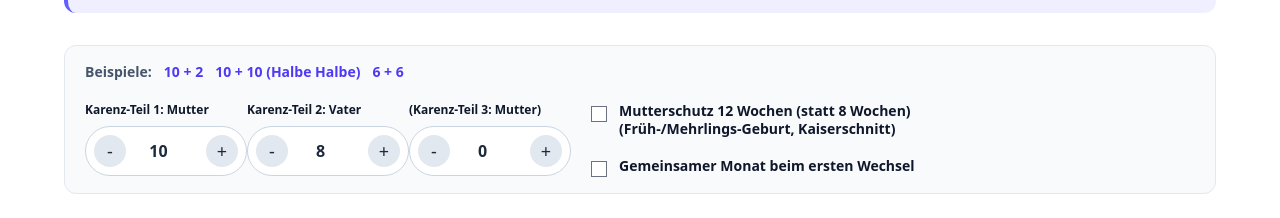
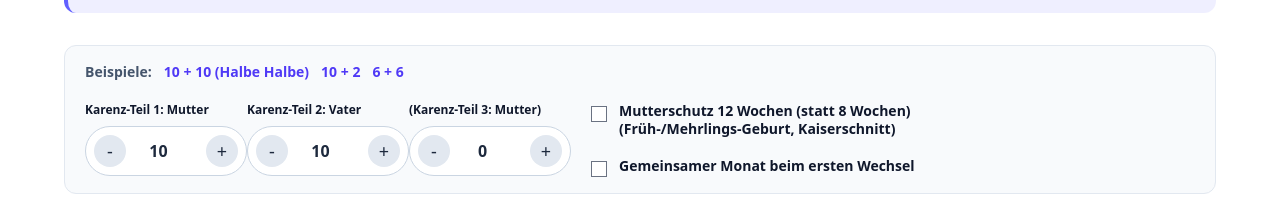
Before and after one commit to mandrasch/karenz-wizard, a SvelteKit app: page /eakbg-planer in a window 1280 px wide. Shown: the part 531-749 px from the top of the page. Built offline with nearby package versions, Linux system fonts and the light colour scheme.

Commit message:
chore: update defaults

```diff
--- a/src/routes/eakbg-planer/+page.svelte
+++ b/src/routes/eakbg-planer/+page.svelte
@@ -48,7 +48,7 @@
 	const rowY = (rowIndex: number) => margins.top + rowIndex * rowHeight;
 
 	let motherMonths = $state(10);
-	let fatherMonths = $state(8);
+	let fatherMonths = $state(10);
 	let thirdMonths = $state(0);
 	let jointMonth = $state(false);
 	let extendedMutterschutz = $state(false);
@@ -653,11 +653,12 @@
 		<div class="planner-controls flex min-w-0 flex-row flex-wrap">
 			<div class="example-presets min-w-0">
 				<span>Beispiele:</span>
+
+				<button type="button" on:click={() => applyExample(10, 10)} class="example-link"
+					>10 + 10 (Halbe Halbe)</button
+				>
 				<button type="button" on:click={() => applyExample(10, 2)} class="example-link"
 					>10 + 2</button
-				>
-				<button type="button" on:click={() => applyExample(10, 10)} class="example-link"
-					>10 + 10 (Halbe Halbe)</button
 				>
 				<button type="button" on:click={() => applyExample(6, 6)} class="example-link">6 + 6</button
 				>
```
